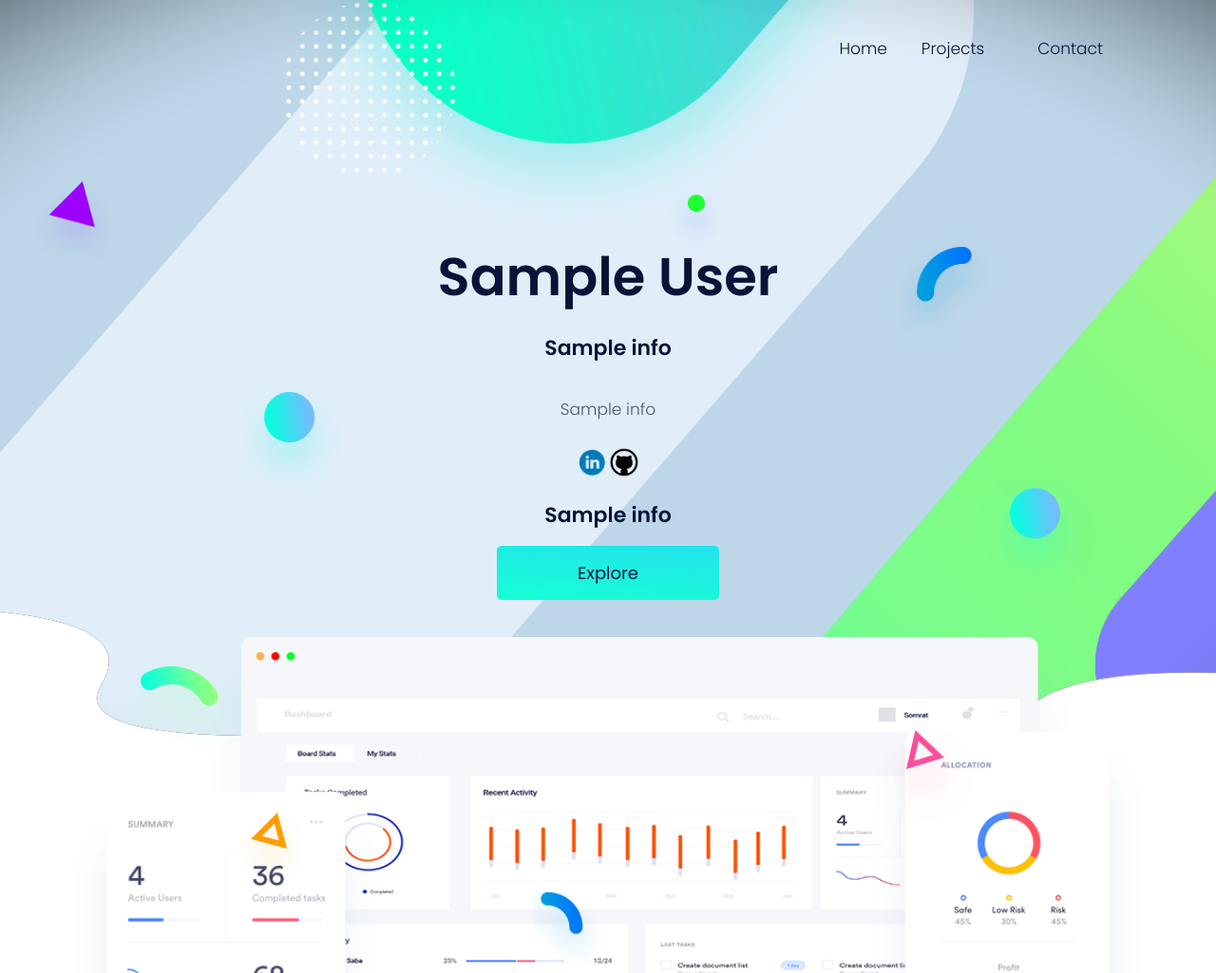
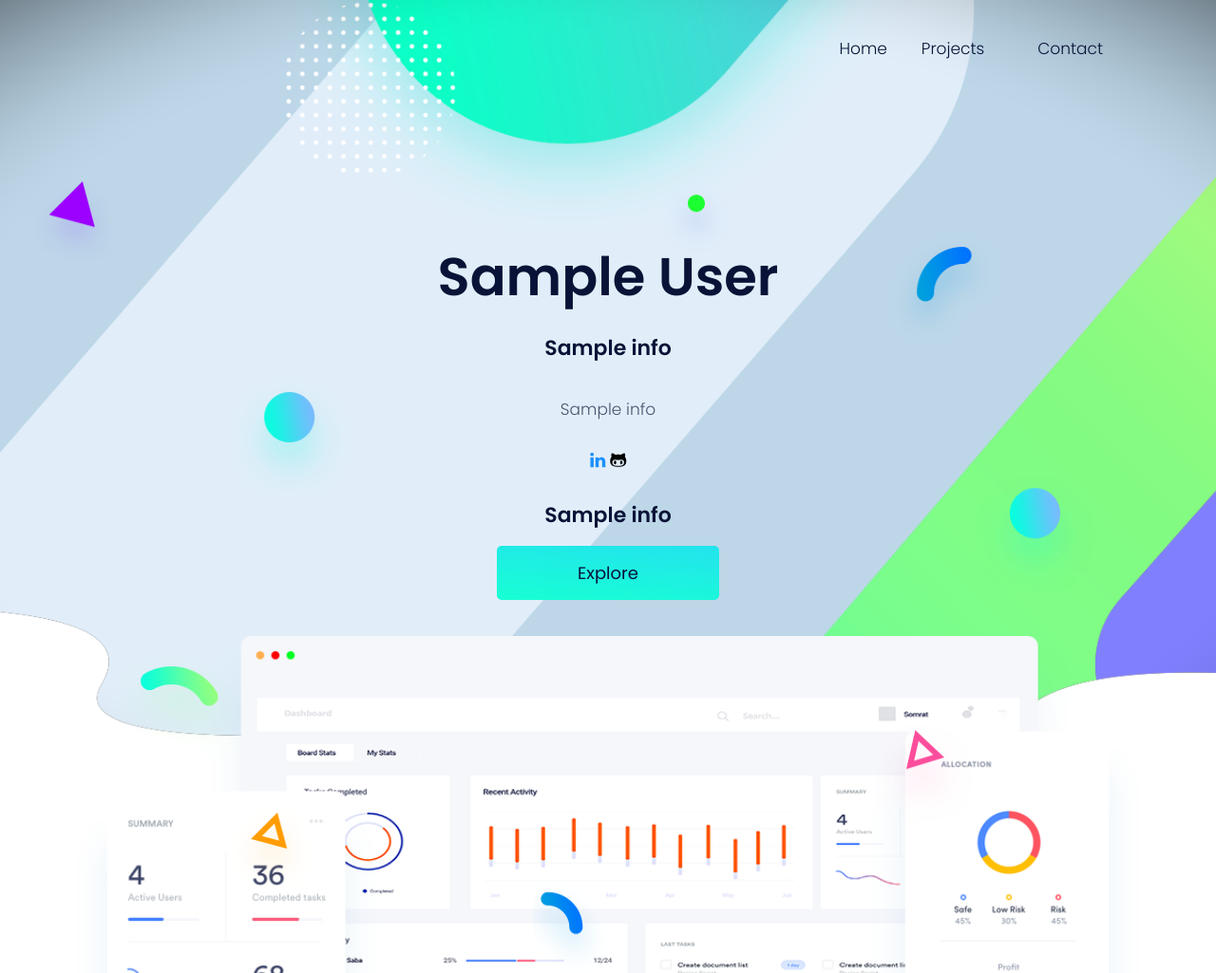
Before and after one commit to chaitanya-khairnar/python-django-portfolio, a Django app: page / in a window 1280 px wide. Shown: the top 1025 px of the page at 95% size. Run offline with Django 3.2, Linux system fonts and the light colour scheme; tables that the repository leaves empty hold one stand-in row (values such as "Sample post"); grey boxes marked "Sample" are stand-in pictures; data that the repository does not hold is empty; some libraries are stand-ins or nearby versions.

Commit message:
use i class for linkedin and github

```diff
--- a/home/templates/home/home.html
+++ b/home/templates/home/home.html
@@ -12,10 +12,10 @@
                             <p class="mb-4">{{ general_info.sub_heading }}</p>
                             <p class="mb-4">
                             {% if general_info.linkedin != None %}
-                                <a href="{{ general_info.linkedin }}"><img src="{% static 'images/linkedin.png' %}" height="30" width="30"></a>
+                                <a class="linkedin" href="{{ general_info.linkedin }}"><i class="ti-linkedin"></i></a>
                             {% endif %}
                             {% if general_info.github != None %}
-                                <a href="{{ general_info.github }}"><img src="{% static 'images/github.png' %}" height="30" width="30"></a>
+                                <a class="black" href="{{ general_info.github }}"><i class="ti-github"></i></a>
                             {% endif %}
                             <h4> {{ general_info.job_title }} </h4>
                         {% endfor %}
```
